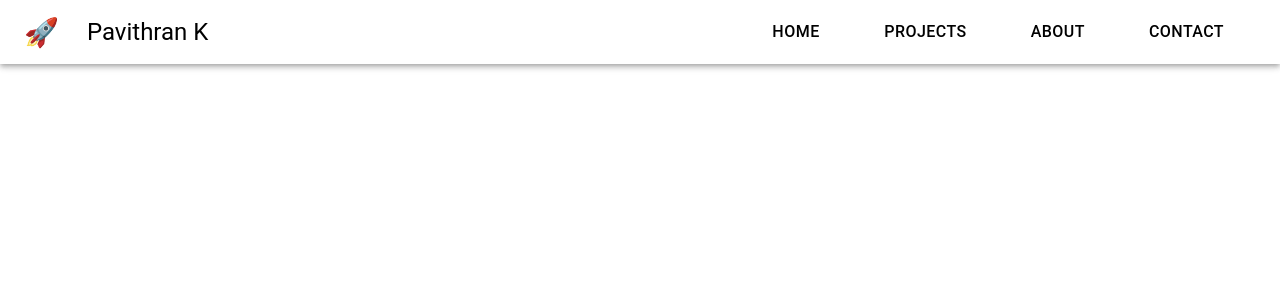
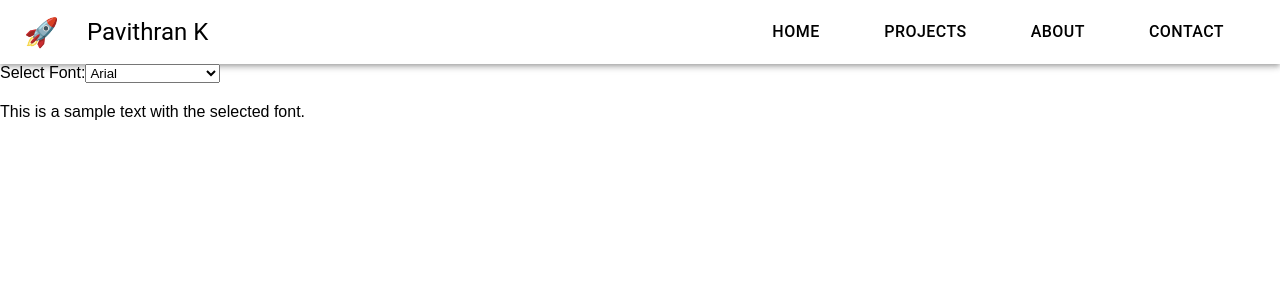
Before and after one commit to Pavithrank02/personal-portfolio, a React (Create React App) app: page /font in a window 1280 px wide. Shown: the top 300 px of the page. Built offline with nearby package versions, Linux system fonts and the light colour scheme.

Commit message:
font component

```diff
--- a/src/App.js
+++ b/src/App.js
@@ -6,11 +6,19 @@ import HomePage from './components/HomePage';
 import { BrowserRouter as Router, Route, Routes } from 'react-router-dom';
 import ProjectsPage from './view/ProjectsPage';
 import ContactPage from './view/ContactPage';
+import FontSelector from './components/fonts/FontSelector';
+import { useState } from 'react';
 
 const App = () => {
+  const [selectedFont, setSelectedFont] = useState('Arial');
+
+  // Function to handle font selection for the component
+  const handleSelectFont = (font) => {
+    setSelectedFont(font);
+  };
   return (
     <Router>
-    <div style={{ height: '100vh', overflowY: 'scroll' }}>
+    <div style={{ height: '100vh', overflowY: 'scroll', fontFamily: selectedFont }} >
       <Header />
       <Routes>
         {/* Define routes for different pages */}
@@ -19,6 +27,8 @@ const App = () => {
         <Route path="/projects" element={<ProjectsPage />} />
         <Route path="/about" element={<AboutMe />} />
         <Route path="/contact" element={<ContactPage />} />
+        <Route path="/font" element={<FontSelector selectedFont={selectedFont}
+        onSelectFont={handleSelectFont} /> } />
       </Routes>
     </div>
   </Router>
--- /dev/null
+++ b/src/components/fonts/FontSelector.jsx
@@ -0,0 +1,40 @@
+import React, { useState } from 'react';
+
+const FontSelector = ({ selectedFont, onSelectFont }) => {
+  const fontOptions = [
+    'Arial',
+    'Times New Roman',
+    'Verdana',
+    'Georgia',
+    // Add more font options as needed
+  ];
+
+  const handleFontChange = (e) => {
+    const newFont = e.target.value;
+    onSelectFont(newFont);
+  };
+
+  return (
+    <div>
+      <label htmlFor="fontSelector">Select Font:</label>
+      <select
+        id="fontSelector"
+        value={selectedFont}
+        onChange={handleFontChange}
+      >
+        {fontOptions.map((font, index) => (
+          <option key={index} value={font}>
+            {font}
+          </option>
+        ))}
+      </select>
+
+      <div style={{ marginTop: '20px', fontFamily: selectedFont }}>
+        {/* Text to preview selected font */}
+        <p>This is a sample text with the selected font.</p>
+      </div>
+    </div>
+  );
+};
+
+export default FontSelector;
```
